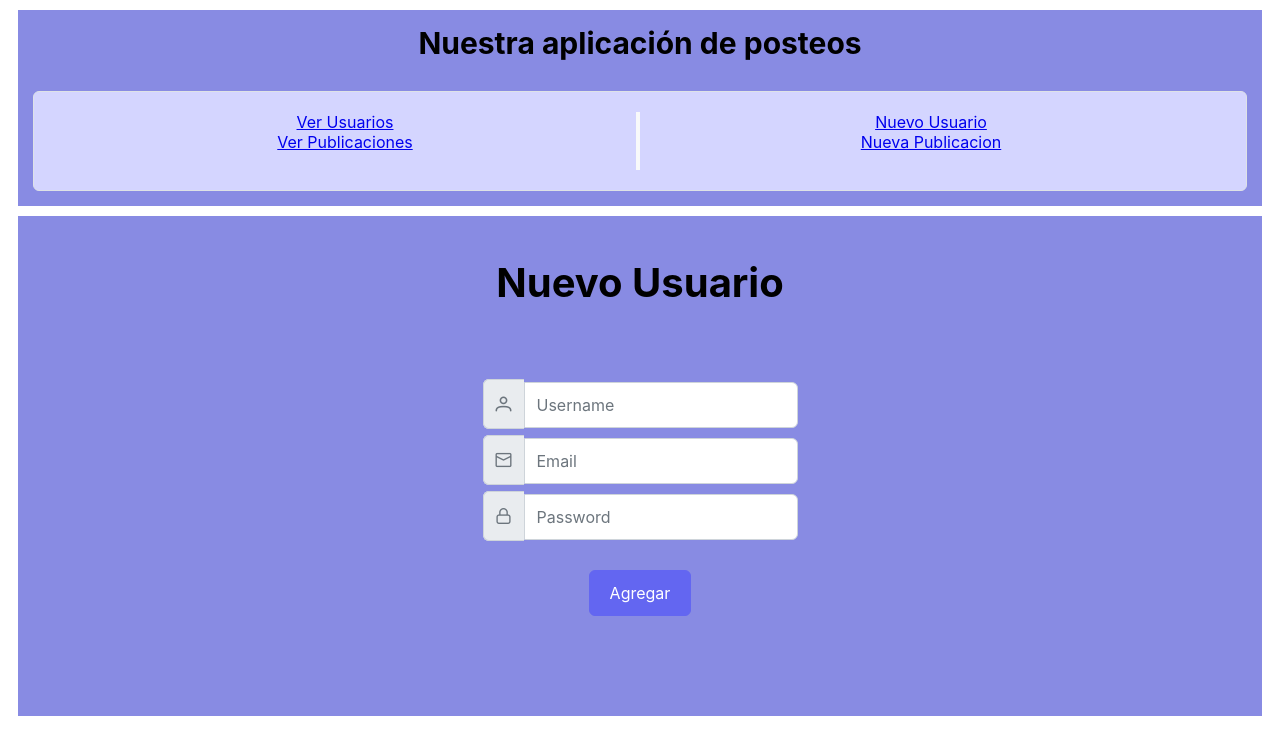
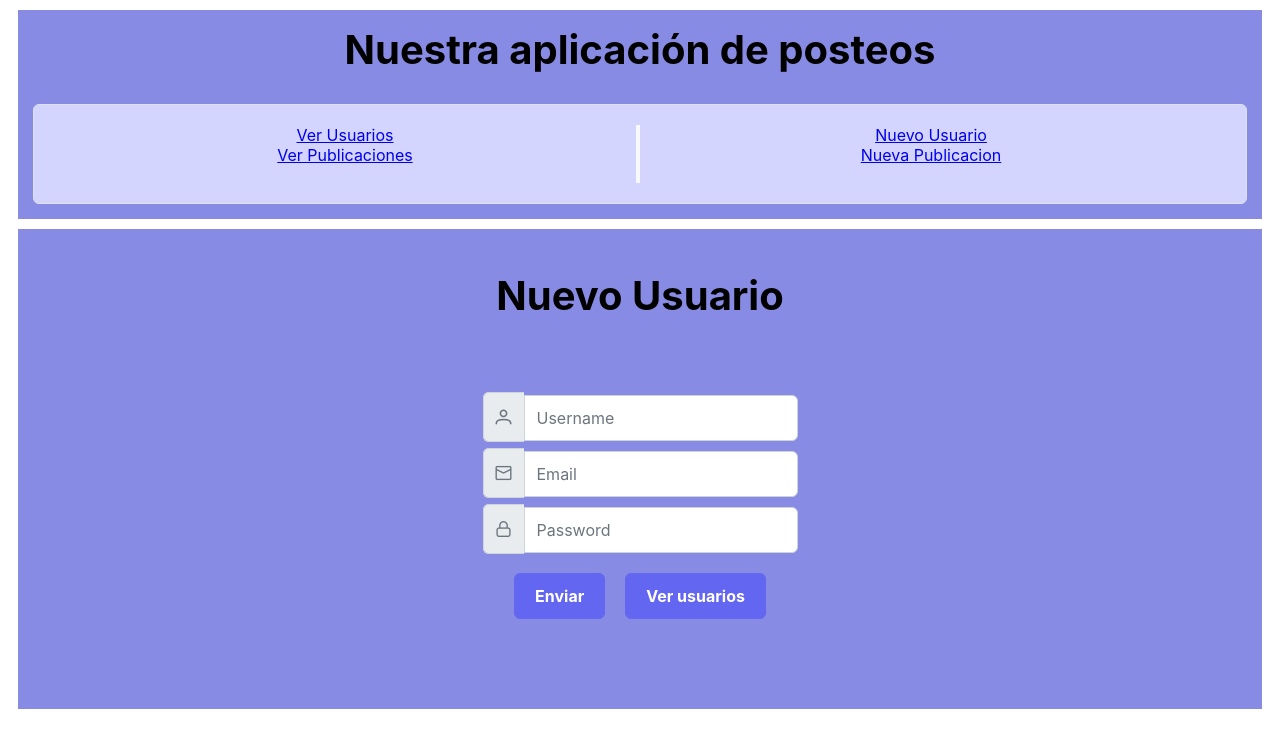
Before and after one commit to MicaAranguiz/PrimeReact, a React (Vite) app: page /newuser in a window 1280 px wide. Shown: the top 754 px of the page. Built offline with nearby package versions, Linux system fonts and the light colour scheme.

Commit message:
Agregue cositas nuevas

```diff
--- a/src/components/posts/PostsEnter.jsx
+++ b/src/components/posts/PostsEnter.jsx
@@ -48,6 +48,9 @@ export const PostEnter = (props) => {
     },
     inputs: {
       margin: "5px"
+    },
+    enviar:{
+      margin:"10px"
     }
   }
 
@@ -95,10 +98,15 @@ export const PostEnter = (props) => {
               </span>
               <InputText placeholder="User ID" type="number" value={userId} onChange={event => setUserId(event.target.value)} />
             </div>
-
-            <Button type='submit' variant="contained">Subir</Button>
+          </div>
+          <div>
+        <Button type='submit' label="Enviar" variant="contained" style={estilos.enviar}/>
+            <Link to={`/posts`} className='btn btn-info' style={estilos.enviar}>
+              <Button label="Ver publicaciones " />
+            </Link>
           </div>
         </form>
+
       </div>
     </>
 
--- a/src/components/posts/PostsTable.jsx
+++ b/src/components/posts/PostsTable.jsx
@@ -3,6 +3,31 @@ import { usePosts } from '../../hooks/usePosts';
 import { DataTable } from 'primereact/datatable';
 import { Column } from 'primereact/column';
 import { Link } from 'react-router-dom';
+import { Button } from 'primereact/button';
+
+
+const estilos = {
+  total: {
+    margin: "10px",
+    padding: "15px",
+    fontFamily: "-apple-system",
+    fontSize: "17px",
+
+    color: "black",
+    backgroundColor: "#888BE3",
+    height: "600px",
+  },
+  tabla: {
+    textAlign: "center",
+    marginLeft: "5%"
+  },
+  titulo: {
+    textAlign: "center",
+    marginTop: "-3%"
+  },
+
+
+}
 
 
 function PostTable() {
@@ -18,25 +43,29 @@ function PostTable() {
   } else {
     return (
       <>
-      <Link to={`/newpost`} className='btn btn-info'>Agregar Publicaciones</Link>
-        <h1>Publicaciones</h1>
+        <div style={estilos.total}>
 
-
+          <div>
+            <Link to={`/newpost`} className='btn btn-info'>
+              <Button label="Agregar posteo" />
+            </Link>
+            <h1 style={estilos.titulo}>Publicaciones</h1>
+          </div>
+          <div style={estilos.tabla}>
             <DataTable value={posts}
               dataKey='id'
               className='datatable-responsive'
-          scrollable scrollHeight="50px" style={{ minWidth: '50rem' }}>
+              scrollable scrollHeight="50px">
 
-          <Column field="userId" sortable header="Usuario"></Column>
-          <Column field="descripcion" header="Descripcion"></Column>
+              <Column field="userId" sortable header="Usuario" rowEditor headerStyle={{ width: '10%', minWidth: '8rem' }}></Column>
+              <Column field="descripcion" header="Descripcion" ></Column>
               <Column field="fecha" sortable header="Fecha"></Column>
               <Column field="ubicacion" sortable header="Ubicacion"></Column>
               <Column field="imagen" header="Imagen"></Column>
-          <Column rowEditor headerStyle={{ width: '10%', minWidth: '8rem' }} bodyStyle={{ textAlign: 'center' }}></Column>
-
-
+              <Column field="userId" header="Usuario asociado"></Column>
                         </DataTable>
-
+          </div>
+          /</div>
 
       </>
 
--- a/src/components/users/UsersEnter.jsx
+++ b/src/components/users/UsersEnter.jsx
@@ -32,17 +32,19 @@ export const UserEnter = (props) => {
       textAlign: "center",
       color: "black",
       backgroundColor: "#888BE3"
-
     },
-    formulario:{
+    formulario: {
       margin: "50px",
       padding: "15px",
     },
-    boton:{
-      margin:"20px",
+    boton: {
+      margin: "20px",
     },
-    inputs:{
-      margin:"10px"
+    inputs: {
+      margin: "10px"
+    },
+    enviar: {
+      margin: "10px"
     }
   }
 
@@ -59,7 +61,7 @@ export const UserEnter = (props) => {
               <span className="p-inputgroup-addon">
                 <i className="pi pi-user"></i>
               </span>
-            <InputText placeholder="Username" type="text" value={username} onChange={event => setUsername(event.target.value)}  />
+              <InputText placeholder="Username" type="text" value={username} onChange={event => setUsername(event.target.value)} />
             </div>
 
             <div className="p-inputgroup flex-1" style={estilos.inputs}>
@@ -75,9 +77,15 @@ export const UserEnter = (props) => {
               <InputText placeholder="Password" type="password" value={password} onChange={event => setPassword(event.target.value)} />
             </div>
 
-          <Button type='submit' variant="contained" style={estilos.boton}>Agregar</Button>
+
+          </div> <div>
+          <Button type='submit' label="Enviar" variant="contained" style={estilos.enviar} />
+          <Link to={`/users`} className='btn btn-info' style={estilos.enviar}>
+            <Button label="Ver usuarios" />
+          </Link>
         </div>
         </form>
+
       </div>
 
     </>
--- a/src/components/users/UsersTable.jsx
+++ b/src/components/users/UsersTable.jsx
@@ -4,8 +4,30 @@ import { useUsers } from '../../hooks/useUsers';
 import { DataTable } from 'primereact/datatable';
 import { Column } from 'primereact/column';
 import { Link } from 'react-router-dom';
+import { Button } from 'primereact/button';
+
+const estilos = {
+  total: {
+    margin: "10px",
+    padding: "15px",
+    fontFamily: "-apple-system",
+    fontSize: "17px",
+
+    color: "black",
+    backgroundColor: "#888BE3",
+    height: "600px",
+  },
+  tabla:{
+    textAlign:"center",
+    marginLeft:"5%",
+  },
+  titulo:{
+   textAlign:"center",
+    marginTop:"-3%"
+  },
 
 
+}
 
 const deleteUserButton = (userid) => {
   axios.delete(`http://localhost:3000/api/users/${userid}`)
@@ -42,23 +64,29 @@ function UserTable() {
   } else {
     return (
       <>
+        <div style={estilos.total}>
 
-      <Link to={`/newpost`} className='btn btn-info'>Agregar usuario</Link>
-        <h1>Usuarios</h1>
+         <div>
+         <Link to={`/newuser`} className='btn btn-info'>
+          <Button label="Agregar usuario"/>
+          </Link>
+          <h1 style={estilos.titulo}>Usuarios</h1>
+         </div>
 
 
+          <div style={estilos.tabla}>
             <DataTable value={users}
               dataKey='id'
               className='datatable-responsive'
-          scrollable scrollHeight="50px" style={{ minWidth: '50rem' }}>
+              scrollable scrollHeight="50px" style={{ minWidth: '50rem'}}>
 
-          <Column field="username" sortable header="Username"></Column>
+              <Column field="username" sortable header="Username" rowEditor headerStyle={{ width: '10%', minWidth: '8rem' }}></Column>
               <Column field="email" header="Email"></Column>
+              <Column field="password" header="Password"></Column>
+            </DataTable>
+          </div>
+            </div>
 
-          <Column rowEditor headerStyle={{ width: '10%', minWidth: '8rem' }} bodyStyle={{ textAlign: 'center' }}></Column>
-
-
-        </DataTable>
       </>
     )
   }
--- a/src/main.jsx
+++ b/src/main.jsx
@@ -10,11 +10,10 @@ const estilos = {
                 marginBottom:"-20px",
                 padding: "15px",
                 fontFamily: "-apple-system",
-                fontSize: "30px",
+                fontSize: "40px",
                 textAlign: "center",
                 color: "black",
                 backgroundColor: "#888BE3"
-
         },
 }
 
```
Lines whose indentation alone changed are shown as unchanged.
